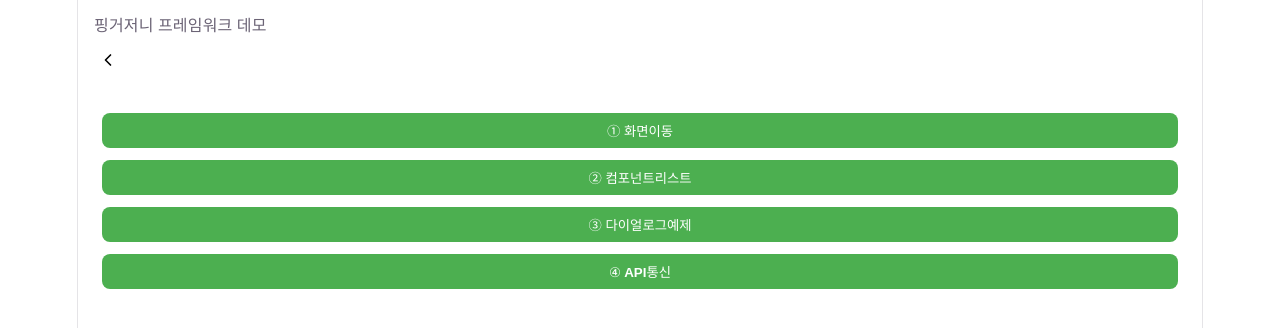
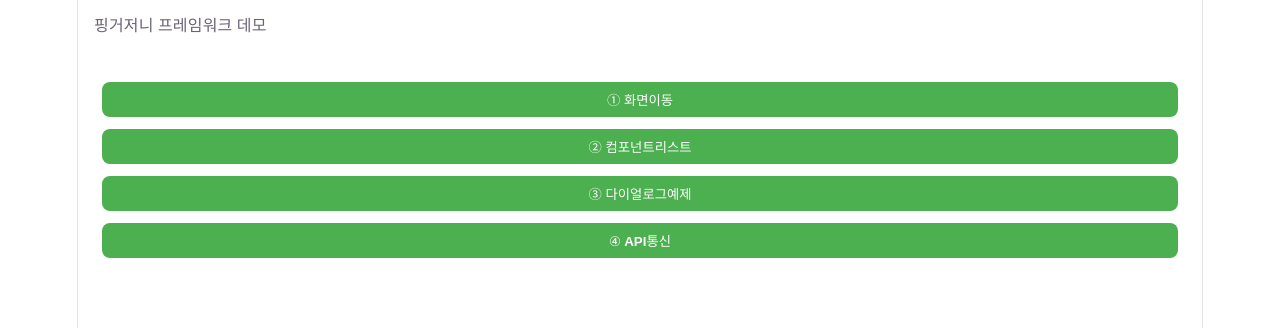
Before and after one commit to FingerIntern2026/finger-journey-frontend, a React (Vite) app: page /demo in a window 1280 px wide. Shown: the top 328 px of the page. Built offline with nearby package versions, Linux system fonts and the light colour scheme.

Commit message:
fix: onBack 없으면 뒤로가기 버튼 자체를 안 그리게 수정
- DemoIndexPage(최상위 허브)처럼 뒤로 갈 곳 없는 화면에서 눌러도 반응 없는 버튼이 떠있던 문제 해결

```diff
--- a/src/components/common/layout/Header.jsx
+++ b/src/components/common/layout/Header.jsx
@@ -44,13 +44,17 @@ const Header = ({ label, current, total, onBack }) => {
         )}
       </div>
 
-      {/* 하단 줄: total 있을 때만 진행률 바+새싹까지 그림. 없으면 뒤로가기만 있는 심플한 헤더 */}
-      {total ? (
+      {/* 하단 줄: onBack 없으면 뒤로가기 버튼 자체를 안 그림 (예: 최상위 허브 화면).
+          total 있으면 진행률 바+새싹까지 추가로 그림 */}
       <div className={styles.headerRow}>
+        {onBack && (
           <button className={styles.headerBackBtn} onClick={onBack} aria-label="뒤로가기">
             <ChevronLeft size={20} />
           </button>
+        )}
 
+        {total && (
+          <>
             {/* 진행률 바: 회색 트랙 위에 초록색 바가 progress%만큼 채워짐 */}
             <div className={styles.headerProgressTrack}>
               <div
@@ -61,14 +65,9 @@ const Header = ({ label, current, total, onBack }) => {
 
             {/* 오른쪽 새싹 아이콘 (경로는 실제 파일 확정되면 교체 필요) */}
             <img src="/icons/sprout.svg" alt="새싹" className={styles.headerIcon} />
+          </>
+        )}
       </div>
-      ) : (
-        <div className={styles.headerRow}>
-          <button className={styles.headerBackBtn} onClick={onBack} aria-label="뒤로가기">
-            <ChevronLeft size={20} />
-          </button>
-        </div>
-      )}
     </div>
   );
 };
```
Lines whose indentation alone changed are shown as unchanged.
